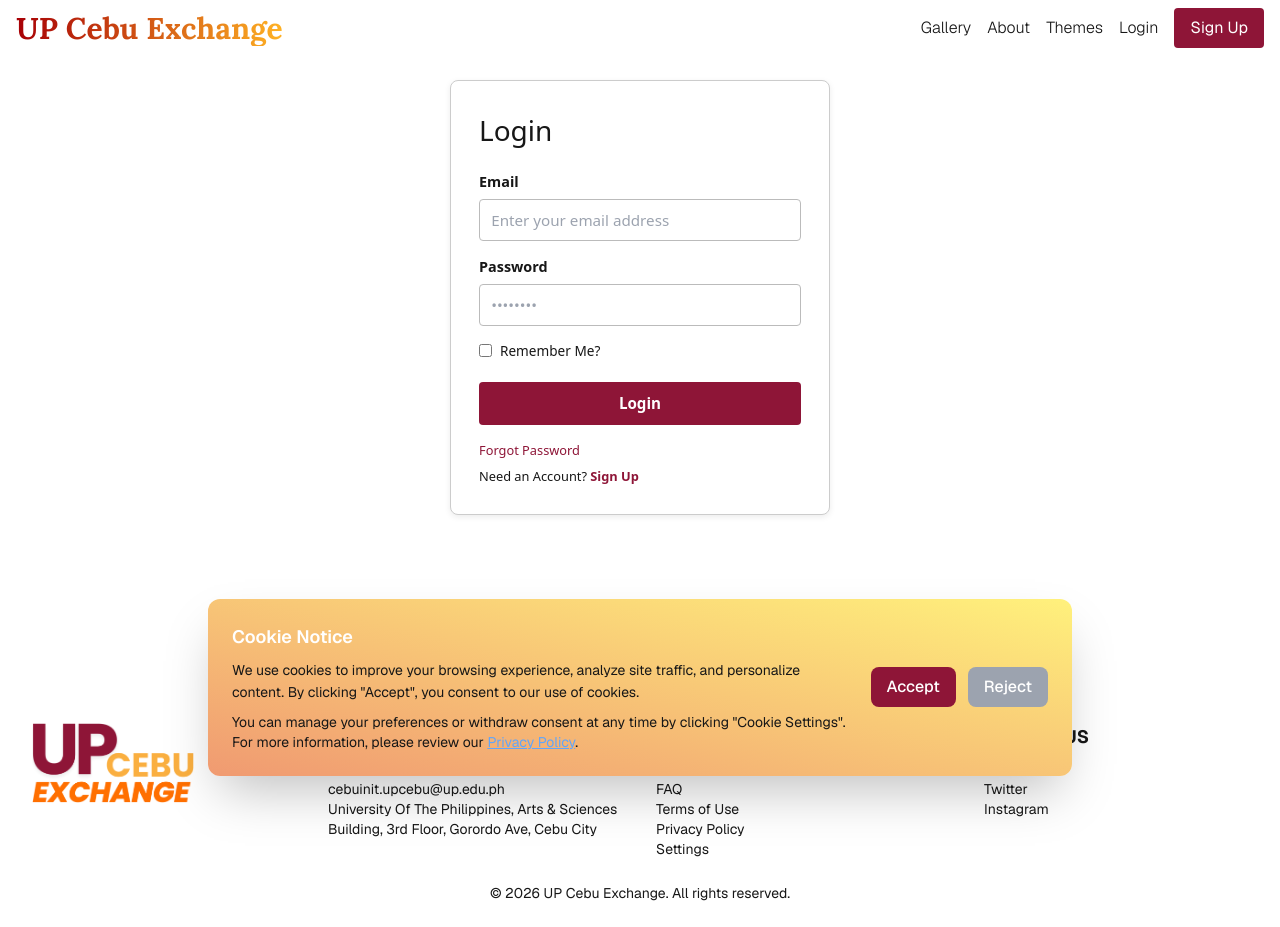
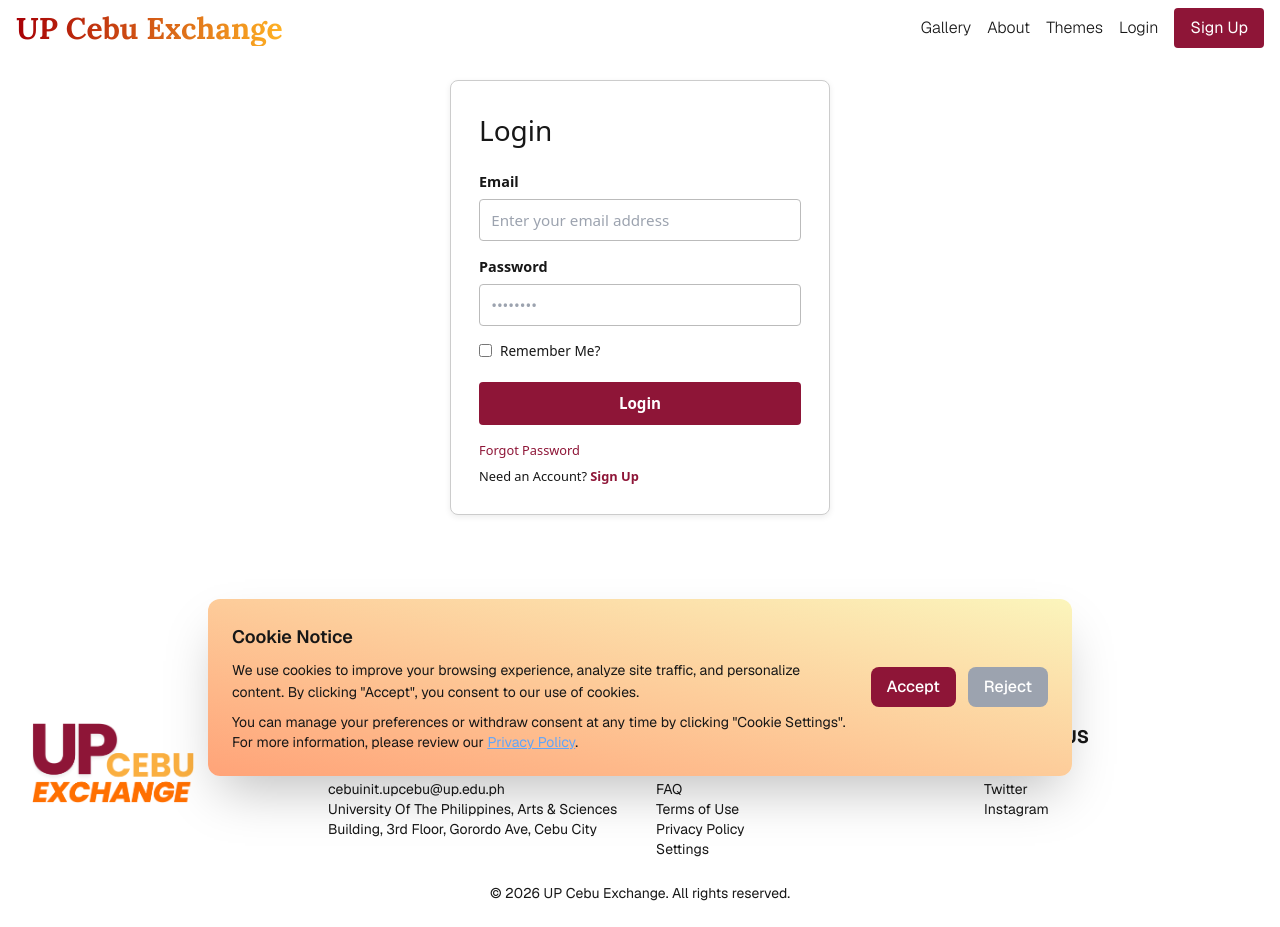
Before and after one commit to EricCatayas/UP-Cebu-Exchange, a Next.js app: page /login in a window 1280 px wide. Built offline with nearby package versions, Linux system fonts and the light colour scheme; no server answers.

Commit message:
style: cookie consent

```diff
--- a/src/components/CookieConsent/CookieConsent.tsx
+++ b/src/components/CookieConsent/CookieConsent.tsx
@@ -11,12 +11,12 @@ export default function CookieConsent() {
 
   return (
     <div className="fixed bottom-6 left-1/2 -translate-x-1/2 w-full max-w-4xl px-4 z-50">
-      <div className="bg-gradient-to-tr from-[#f09a71] to-[#fff17c] rounded-xl shadow-2xl overflow-hidden">
+      <div className="bg-gradient-to-tr from-[#ffa378] to-[#fbf5bc] rounded-xl shadow-2xl overflow-hidden">
         <div className="px-6 py-6">
           {/* Cookie Notice */}
           <div className="flex flex-col md:flex-row md:items-center md:justify-between gap-4">
             <div className="flex-1">
-              <h3 className="font-semibold text-lg mb-2 text-white">Cookie Notice</h3>
+              <h3 className="font-semibold text-lg mb-2">Cookie Notice</h3>
               <p className="text-sm leading-relaxed">
                 We use cookies to improve your browsing experience, analyze site traffic, and personalize content. By
                 clicking "Accept", you consent to our use of cookies.
```
